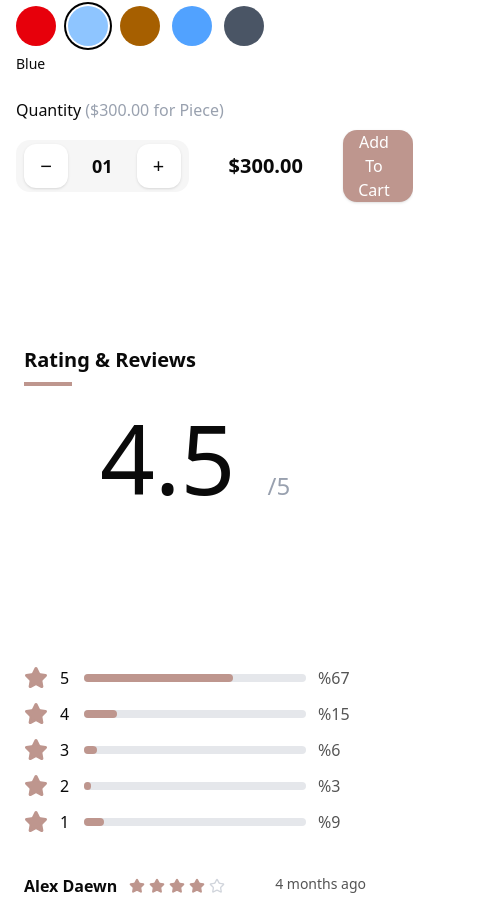
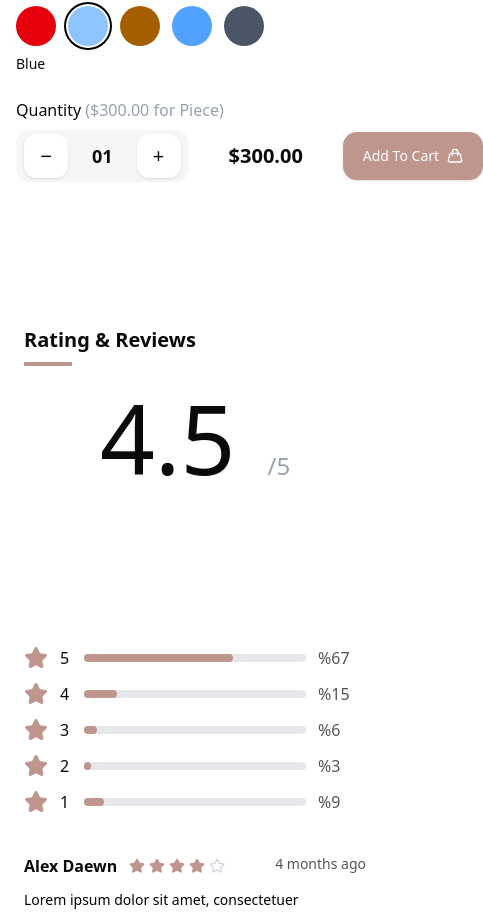
Before and after one commit to a7medmo7med1971/TrendLine_Task, a Next.js app: page / in a window 390 px wide. Shown: the part 1540-2452 px from the top of the page, 483 px wide, since content can reach past the window. Built offline with nearby package versions, Linux system fonts and the light colour scheme.

Commit message:
edite width btn add carts

```diff
--- a/app/(componts)/(productDetiles)/products/ProductDetailsSection.tsx
+++ b/app/(componts)/(productDetiles)/products/ProductDetailsSection.tsx
@@ -255,16 +255,18 @@ export default function ProductDetailsPage() {
  <button
   className="
     min-h-[48px]
-                min-w-[70px]
+    min-w-[140px]
 
-                px-6
+    px-4 sm:px-6
+    py-3
 
     rounded-[14px]
 
     bg-[#BE968E]
     hover:bg-[#89716c]
 
-                text-white text-base font-medium
+    text-white text-sm sm:text-base font-medium
+    whitespace-nowrap
 
     flex items-center justify-center gap-2
     shadow
@@ -274,8 +276,9 @@ export default function ProductDetailsPage() {
   "
 >
   Add To Cart
-              <Handbag className="w-5 h-5" />
+  <Handbag className="w-4 h-4 sm:w-5 sm:h-5" />
 </button>
+
 
             </div>
           </div>
```
Lines whose indentation alone changed are shown as unchanged.
